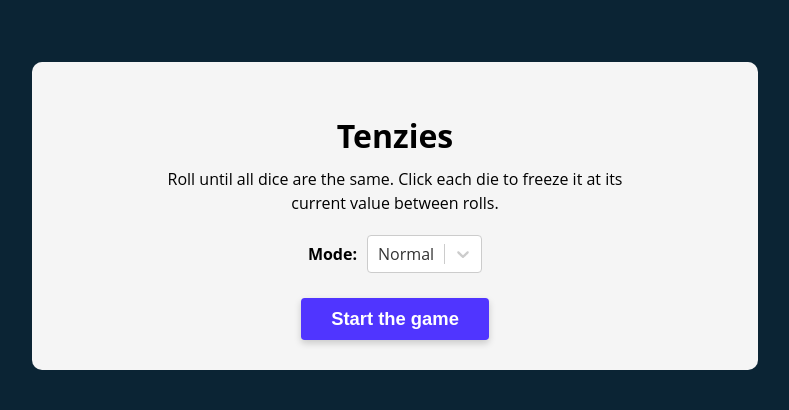
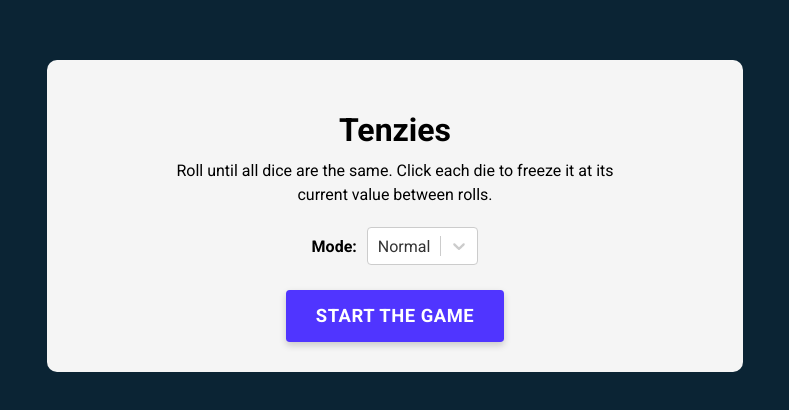
Before and after one commit to Mironezes/react-sandbox-1, a React (Create React App) app: page / in a window 1280 px wide. Shown: the part 192-602 px from the top of the page, without its empty margins (245-1034 px from the left). Built offline with nearby package versions, Linux system fonts and the light colour scheme.

Commit message:
feat: implements mui library

```diff
--- a/package.json
+++ b/package.json
@@ -3,6 +3,10 @@
   "version": "0.1.0",
   "private": true,
   "dependencies": {
+    "@emotion/react": "^11.9.0",
+    "@emotion/styled": "^11.8.1",
+    "@mui/material": "^5.6.3",
+    "@mui/styled-engine-sc": "^5.6.1",
     "@reduxjs/toolkit": "^1.8.1",
     "@testing-library/jest-dom": "^5.16.4",
     "@testing-library/react": "^13.1.1",
@@ -11,12 +15,14 @@
     "@types/node": "^16.11.28",
     "@types/react": "^18.0.6",
     "@types/react-dom": "^18.0.2",
+    "i18next": "^21.6.16",
     "react": "^18.0.0",
     "react-dom": "^18.0.0",
     "react-scripts": "5.0.1",
     "react-select": "^5.3.0",
     "redux": "^4.2.0",
     "sass": "^1.50.1",
+    "styled-components": "^5.3.5",
     "typescript": "^4.6.3",
     "web-vitals": "^2.1.4"
   },
--- a/public/index.html
+++ b/public/index.html
@@ -23,6 +23,10 @@
       work correctly both with client-side routing and a non-root public URL.
       Learn how to configure a non-root public URL by running `npm run build`.
     -->
+    <link
+      rel="stylesheet"
+      href="https://fonts.googleapis.com/css?family=Roboto:300,400,500,700&display=swap"
+    />
     <title>Tenzies Game</title>
   </head>
   <body>
--- a/src/App.scss
+++ b/src/App.scss
@@ -1,5 +1,5 @@
 body {
-    font-family: "Open Sans", sans-serif;
+    font-family: "Roboto", sans-serif;
     background: #0B2434;
 }
 
@@ -216,3 +216,8 @@ body {
 
     }
 }
+
+.pizdec {
+    display: block;
+    margin: 0 auto;
+}
--- a/src/App.tsx
+++ b/src/App.tsx
@@ -1,10 +1,10 @@
-import {useCallback, useState, useEffect} from "react";
-import {nanoid} from "nanoid";
-import Instructions from "./components/Instructions";
-import Start from "./components/Start";
-import Game from "./components/Game";
+import {useCallback, useState, useEffect} from "react"
+import {nanoid} from "nanoid"
+import Instructions from "./components/Instructions"
+import Game from "./components/Game"
+import Button  from "@mui/material/Button"
 
-import "./App.scss";
+import "./App.scss"
 
 type TDifficulty = {
   preset: string,
@@ -144,9 +144,12 @@ function App() {
         difficulty={difficulty}
       />
       {!gameStarted
-        ? <Start
-            startGame={startGameHandler}
-          />
+        ? <Button
+            onClick={startGameHandler}
+            className="btn btn--start"
+          >Start the game
+          </Button>
+
         : <Game
             diceClickHandler={diceClickHandler}
             resetGameHandler={resetGameHandler}
--- a/src/components/Button.tsx
+++ /dev/null
@@ -1,13 +0,0 @@
-type Props = {
-    rollDices: any,
-    text: string
-}
-
-function Button({rollDices, text}: Props) {
-
-    return(
-        <button className="btn btn--roll" onClick={rollDices}>{text}</button>
-    )
-}
-
-export default Button
--- a/src/components/Congratulation.tsx
+++ b/src/components/Congratulation.tsx
@@ -1,4 +1,5 @@
 import {useState} from "react"
+import Button  from "@mui/material/Button"
 
 type Props = {
     roll: number,
@@ -15,12 +16,12 @@ function Congratulation({roll, timer, resetGameHandler}: Props) {
         <div className={`congratulation ${modal ? "open" : ""}`}>
             <h3>Congratulations!</h3>
             <span>You resolved this puzzle in {roll} rolls and {timer} seconds</span>
-            <button
+            <Button
                 className="btn btn--reset"
                 onClick={() => {setModal(!setModal); resetGameHandler()}}
             >
                 Start again
-            </button>
+            </Button>
         </div>
         <div className="modal-backdrop"></div>
         </>
--- a/src/components/Dice.tsx
+++ b/src/components/Dice.tsx
@@ -11,9 +11,8 @@ function Dice({data, diceClickHandler}: Props) {
     }
 
     return(
-        <div
-            onClick={diceClickHandler}
-            className={`dice dice-${data.value} ${data.isHeld ? "held" : ""}`}
+        <div onClick={diceClickHandler}
+             className={`dice dice-${data.value} ${data.isHeld ? "held" : ""}`}
         >
             {diceValue}
         </div>
--- a/src/components/Difficulty.tsx
+++ b/src/components/Difficulty.tsx
@@ -3,10 +3,9 @@ import Select from "react-select"
 
 type Props = {
     difficultyHandler: any
-    difficulty: any
 }
 
-function Difficulty({difficultyHandler, difficulty}:Props) {
+function Difficulty({difficultyHandler}:Props) {
 
     let options = [
         { value: 4, label: "Easy" },
--- a/src/components/Game.tsx
+++ b/src/components/Game.tsx
@@ -1,7 +1,7 @@
 import Dices from "./Dices"
-import Button from "./Button"
 import Timer from "./Timer"
 import Info from "./Info"
+import Button from '@mui/material/Button'
 
 type Props = {
     numbers: object[],
@@ -24,9 +24,12 @@ function Game({numbers, roll, timer, completed,
             />
             {!completed &&
                 <Button
-                    rollDices={rollDices}
-                    text={"Roll"}
-                />
+                    variant="contained"
+                    onClick={rollDices}
+                    className="btn btn-roll"
+                >
+                    Roll
+                </Button>
             }
             <Info
                 roll={roll}
--- a/src/components/Instructions.tsx
+++ b/src/components/Instructions.tsx
@@ -15,7 +15,6 @@ function Instructions({gameStarted, difficulty, difficultyHandler}:Props) {
 
         {!gameStarted &&
             <Difficulty
-                difficulty={difficulty}
                 difficultyHandler={difficultyHandler}
             />
         }
--- a/src/components/Start.tsx
+++ /dev/null
@@ -1,11 +0,0 @@
-type Props = {
-    startGame: any
-}
-
-
-function Start({startGame}:Props) {
-    return(
-        <button className="btn btn--start" onClick={startGame} type="button">Start the game</button>
-    )
-}
-export default Start
```
Also changed, not shown: 1 other file (tests, documents, lock files or other folders).
